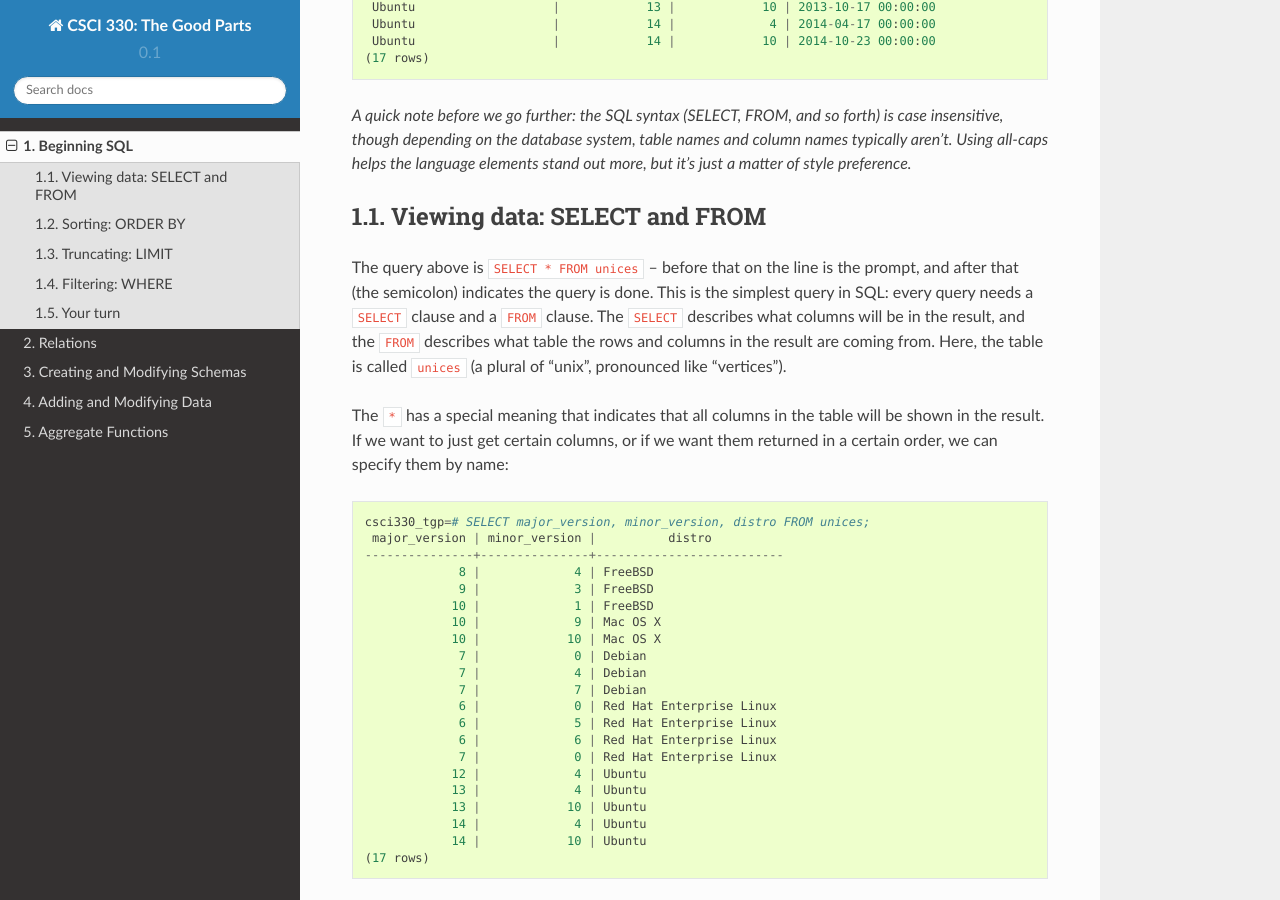
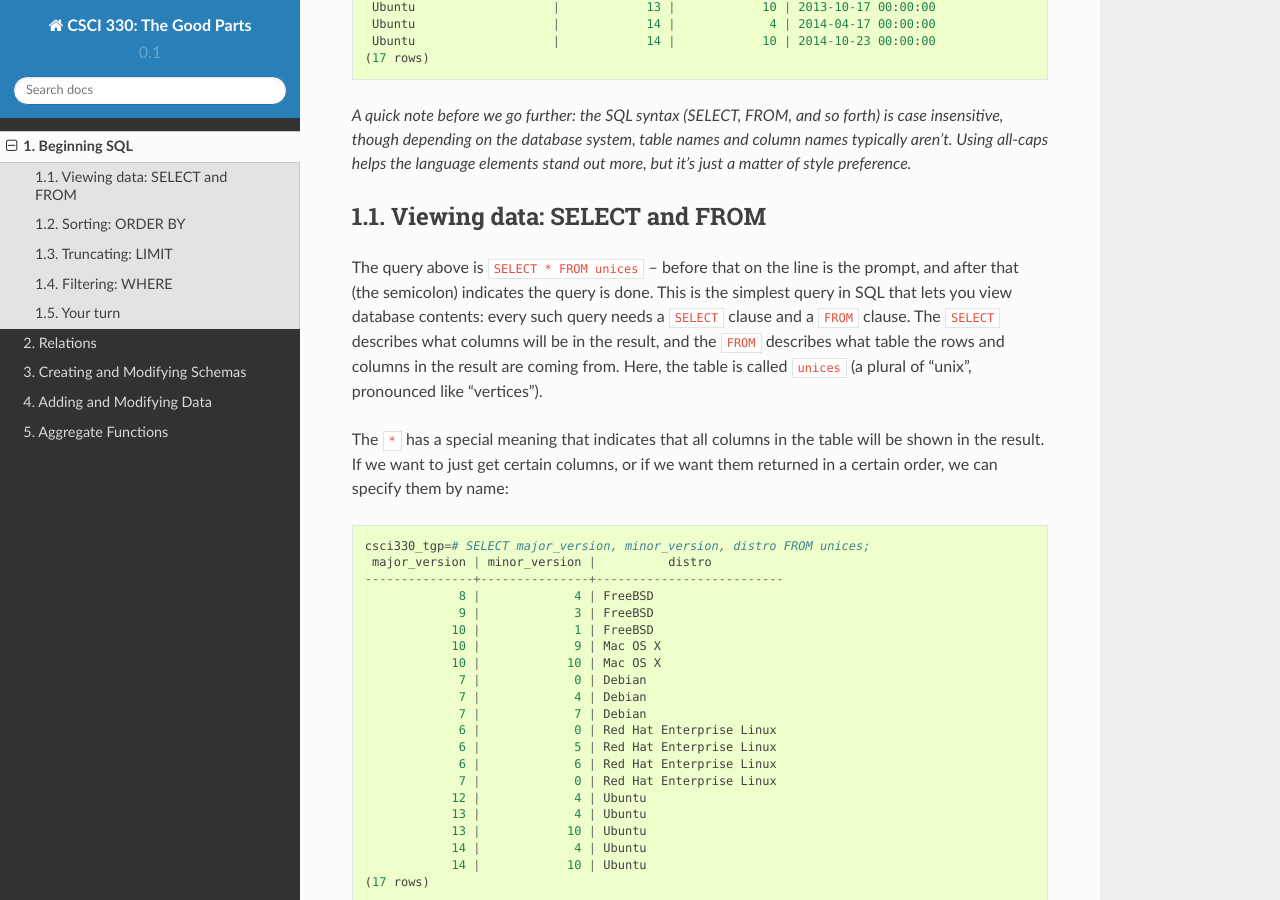
Before and after one commit to bethanylong/csci330_the_good_parts, a Sphinx documentation site: the page built from source/beginning_sql.rst, in a window 1280 px wide and 900 px high, scrolled down 820 px. Built offline with Sphinx 7.4.7 and the Read the Docs theme 2.0.0, drawn with Linux system fonts in a browser that asks for light colours.

Commit message:
minor edits

```diff
--- a/source/adding_modifying_data.rst
+++ b/source/adding_modifying_data.rst
@@ -16,7 +16,9 @@ Use ``INSERT`` to add a row to a table::
 The first set of parentheses specifies columns, and the second set gives the
 values under those respective columns. As long as the schema accomodates doing
 so (such as with ``DEFAULT`` values), you don't have to explicitly ``INSERT``
-into every column.
+into every column::
+
+    csci330_tgp=# INSERT INTO unices (distro, major_version, release_date) VALUES ('Research Unix', 7, '1979-01-01')
 
 UPDATE
 ------
--- a/source/aggregates.rst
+++ b/source/aggregates.rst
@@ -1,7 +1,7 @@
 Aggregate functions
 ===================
 
-RDBMSs provide a set of functions that can be applied to selected columns.
+RDBMSs provide a set of functions that can be computed over selected columns.
 These are often used to compute statistics like average, minimum, and maximum
 values::
 
--- a/source/beginning_sql.rst
+++ b/source/beginning_sql.rst
@@ -50,10 +50,11 @@ Viewing data: SELECT and FROM
 
 The query above is ``SELECT * FROM unices`` -- before that on the line is the
 prompt, and after that (the semicolon) indicates the query is done. This is the
-simplest query in SQL: every query needs a ``SELECT`` clause and a ``FROM`` clause.
-The ``SELECT`` describes what columns will be in the result, and the ``FROM``
-describes what table the rows and columns in the result are coming from. Here,
-the table is called ``unices`` (a plural of "unix", pronounced like "vertices").
+simplest query in SQL that lets you view database contents: every such query
+needs a ``SELECT`` clause and a ``FROM`` clause.  The ``SELECT`` describes what
+columns will be in the result, and the ``FROM`` describes what table the rows
+and columns in the result are coming from. Here, the table is called ``unices``
+(a plural of "unix", pronounced like "vertices").
 
 The ``*`` has a special meaning that indicates that all columns in the table will
 be shown in the result. If we want to just get certain columns, or if we want
--- a/source/relations.rst
+++ b/source/relations.rst
@@ -12,7 +12,8 @@ Sets
 ----
 
 A `set <http://en.wikipedia.org/wiki/Set_%28mathematics%29>`_ is a collection of
-unique objects and does not have any inherent order. Some examples of sets:
+unique objects and does not have any inherent order. Some examples of what sets
+could contain:
 
 - letters in the English alphabet
 - positive integers
```
